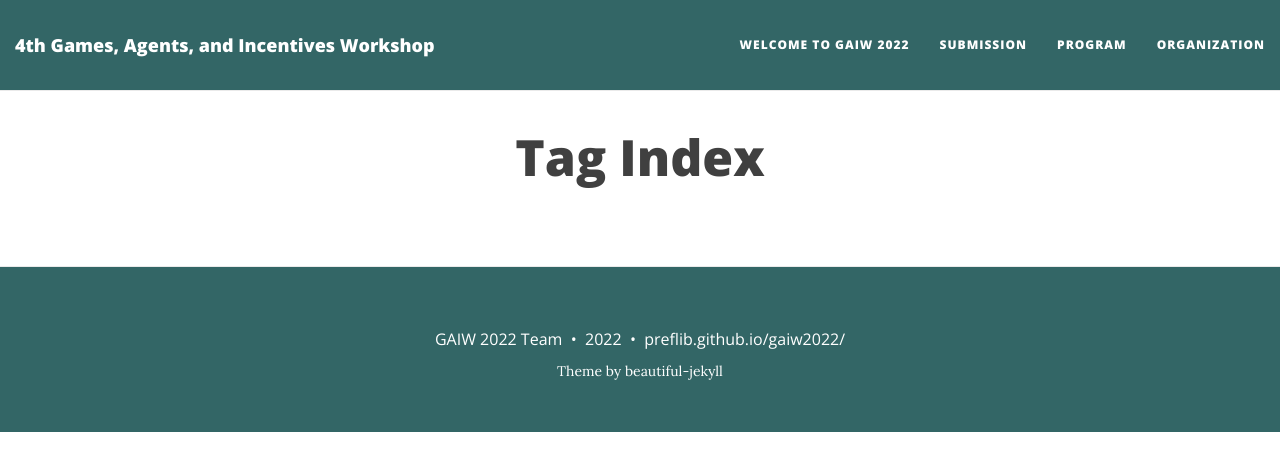
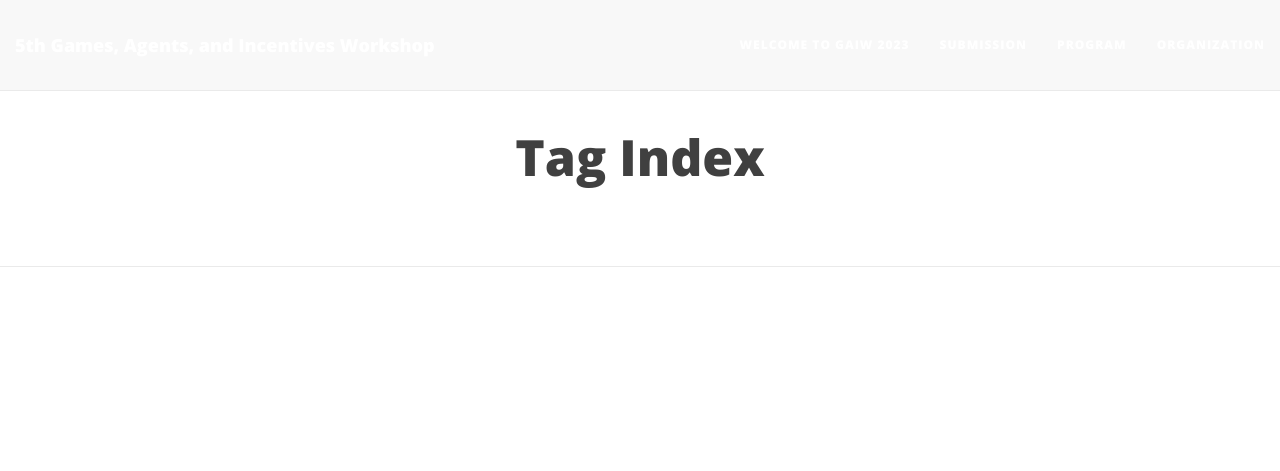
Before and after one commit to PrefLib/gaiw2023, a Jekyll site: the page built from tags.html, in a window 1280 px wide. Shown: the top 471 px of the page. Built offline with Jekyll 4.4.1, drawn with Linux system fonts in a browser that asks for light colours; nearby versions of some CDN libraries.

Commit message:
Update _config.yml
Changed 4th to 5th for workshop number, 2022 --> 2023, and changed header/footer color

```diff
--- a/_config.yml
+++ b/_config.yml
@@ -1,10 +1,10 @@
 # --- General options --- #
 
 # Name of website
-title: 4th Games, Agents, and Incentives Workshop
+title: 5th Games, Agents, and Incentives Workshop
 
 # Short description of your site
-description: GAIW@AAMAS 2022
+description: GAIW@AAMAS 2023
 
 # --- Local development options ---
 # If your website is hosted locally rather than on GitHub, then you need to uncomment the next two parameters to set the url and baseurl
@@ -20,7 +20,7 @@ description: GAIW@AAMAS 2022
 
 # List of links in the navigation bar
 navbar-links:
-  Welcome to GAIW 2022: "index"
+  Welcome to GAIW 2023: "index"
   Submission: "submission"
   Program: "program"
   Organization: "organization"
@@ -42,13 +42,13 @@ collections:
 
 # Personalize the colors in your website. Colour values can be any valid CSS colour
 
-navbar-col: "#336666"
+navbar-col: "3369FF" #"#336666"
 navbar-text-col: "#FFFFFF"
 navbar-children-col: "#FFFFFF"
 page-col: "#FFFFFF"
 link-col: "#71C5E8"
 hover-col: "#0085A1"
-footer-col: "#336666"
+footer-col: "3369FF" #"#336666"
 footer-text-col: "#FFFFFF"
 footer-link-col: "#FFFFFF"
 
@@ -64,7 +64,7 @@ footer-link-col: "#FFFFFF"
 # Change all these values or delete the ones you don't want.
 # Important: you must keep the "name" parameter, everything else you can remove
 author:
-  name: GAIW 2022 Team
+  name: GAIW 2023 Team
 
 # Select your active Social Network Links.
 # Uncomment the links you want to show in the footer and add your information to each link.
@@ -97,7 +97,7 @@ author:
 
 # How to display the link to the website in the footer
 # Remove this if you don't want a link in the footer
-url-pretty: "preflib.github.io/gaiw2022/"  # eg. "deanattali.com/beautiful-jekyll"
+url-pretty: "preflib.github.io/gaiw2023/"  # eg. "deanattali.com/beautiful-jekyll"
 
 # --- Web Statistics Section --- #
 
```
